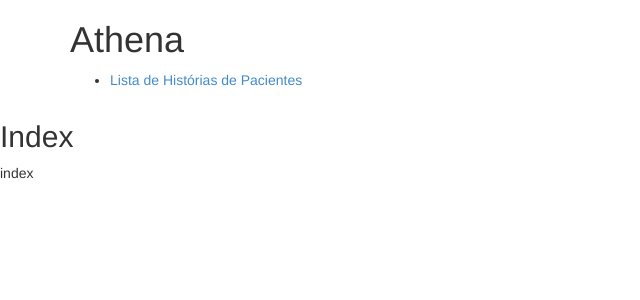
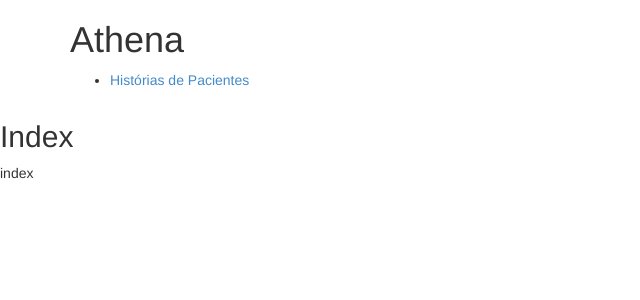
Before and after one commit to vivianelaporti/Athena, a Flask app: page / in a window 1280 px wide. Shown: the top 300 px of the page, without its empty margins (0-640 px from the left). Run offline with Flask 2, Linux system fonts and the light colour scheme; some libraries are stand-ins or nearby versions.

Commit message:
Add files via upload

```diff
--- a/Application/templates/layout.html
+++ b/Application/templates/layout.html
@@ -18,7 +18,7 @@
 
     <div class="container">
         <ul class="menu">
-              <li><a href="{{ url_for('lstHistorias' ) }} "> Lista de Histórias de Pacientes </a></li>
+              <li><a href="{{ url_for('lstHistorias' ) }} "> Histórias de Pacientes </a></li>
 
         </div>
 
```
